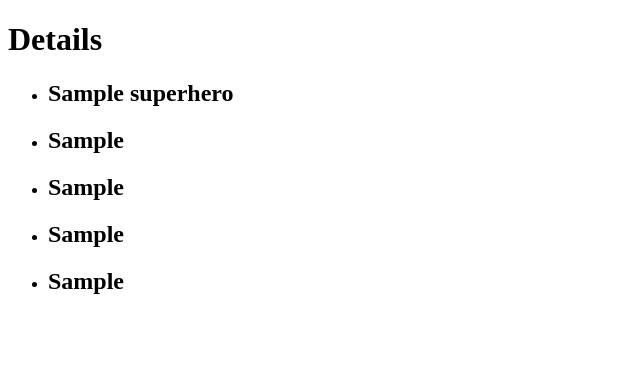
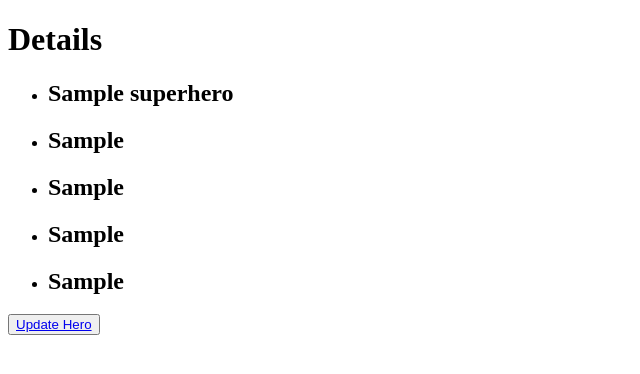
Before and after one commit to lucaleyva/superhero_proj, a Django app: page /superheroes/1/ in a window 1280 px wide. Shown: the top 374 px of the page, without its empty margins (0-640 px from the left). Run offline with Django 3.2, Linux system fonts and the light colour scheme; tables that the repository leaves empty hold one stand-in row (values such as "Sample post").

Commit message:
Added update_hero page.

```diff
--- a/superheroes/templates/superheroes/create.html
+++ b/superheroes/templates/superheroes/create.html
@@ -14,7 +14,7 @@
         Primary Ability: <input type="text" name="primary_ability" id="primary_ability"><br />
         Secondary Ability: <input type="text" name="secondary_ability" id="secondary_ability"><br />
         Catch Phrase: <input type="text" name="catch_phrase" id="catch_phrase"><br />
-        <input type="submit" placeholder="Add!">
+        <input type="submit" value = "CREATE">
     </form>
 </body>
 </html>
--- a/superheroes/templates/superheroes/detail.html
+++ b/superheroes/templates/superheroes/detail.html
@@ -35,6 +35,9 @@
             </h2>
         </li>
     </ul>
+    <button>
+        <a href="{% url 'superheroes:update_hero' hero.id %}">Update Hero</a>
+    </button>
 
 </body>
 </html>
--- a/superheroes/templates/superheroes/index.html
+++ b/superheroes/templates/superheroes/index.html
@@ -17,7 +17,9 @@
         </li>
         {% endfor %}
     </ul>
-    <a href="{% url 'superheroes:create' %}">Add New Hero</a>
+    <button>
+        <a href="{% url 'superheroes:create' %}">Add New Hero</a>
+    </button>
 
 </body>
 </html>
--- a/superheroes/urls.py
+++ b/superheroes/urls.py
@@ -1,10 +1,11 @@
 from django.urls import path
 from django.urls.resolvers import URLPattern
 from . import views
+
 
 app_name = 'superheroes'
 urlpatterns = [
     path('', views.index, name='index'),
     path('<int:hero_id>/', views.detail, name='detail'),
-    path('new/', views.create, name='create')
-]
+    path('new/', views.create, name='create'),
+    path('update_hero/<int:hero_id>/', views.update_hero, name='update_hero')]
--- a/superheroes/views.py
+++ b/superheroes/views.py
@@ -10,7 +10,7 @@ def index(request):
         'all_heroes': all_heroes
     }
     return render(request, 'superheroes/index.html', context)
-
+# 4
 def detail(request, hero_id):
     single_hero = Superhero.objects.get(pk=hero_id)
     context = {
@@ -31,5 +31,30 @@ def create(request):
         new_hero = Superhero(name=name, alter_ego=alter_ego, primary_ability=primary_ability, secondary_ability=secondary_ability, catch_phrase=catch_phrase)
         new_hero.save()
         return HttpResponseRedirect(reverse('superheroes:index'))
-    else:
+    elif request.method == 'GET':
         return render(request, 'superheroes/create.html')
+
+def update_hero(request, hero_id):
+    print(request.method)
+    # If request.method is POST
+        # Get the superhero from the database using the "hero_id" parameter value
+    if request.method == 'POST':
+        update_hero = Superhero.objects.get(pk=hero_id)
+        update_hero.name = request.POST.get('name')
+        update_hero.alter_ego = request.POST.get('alter_ego')
+        update_hero.primary_ability = request.POST.get('primary_ability')
+        update_hero.secondary_ability = request.POST.get('secondary_ability')
+        update_hero.catch_phrase = request.POST.get('catch_phrase')
+        update_hero.save()
+        return HttpResponseRedirect(reverse('superheroes:index'))
+
+    # If request.method is GET
+        # Get the superhero from the database using the "hero_id" parameter value
+        # Create a context object with that superhero from the db inside of it
+        # Bring up the update.html page and send in the superhero object
+    elif request.method == 'GET':
+        update_hero = Superhero.objects.get(pk=hero_id)
+        context = {
+            'update_hero': update_hero
+        }
+        return render(request, 'superheroes/update_hero.html', context)
```
Also changed, not shown: superheroes/templates/superheroes/update_hero.html (added, +25 -0 lines), superheroes/templates/superheroes/delet.html (added).
